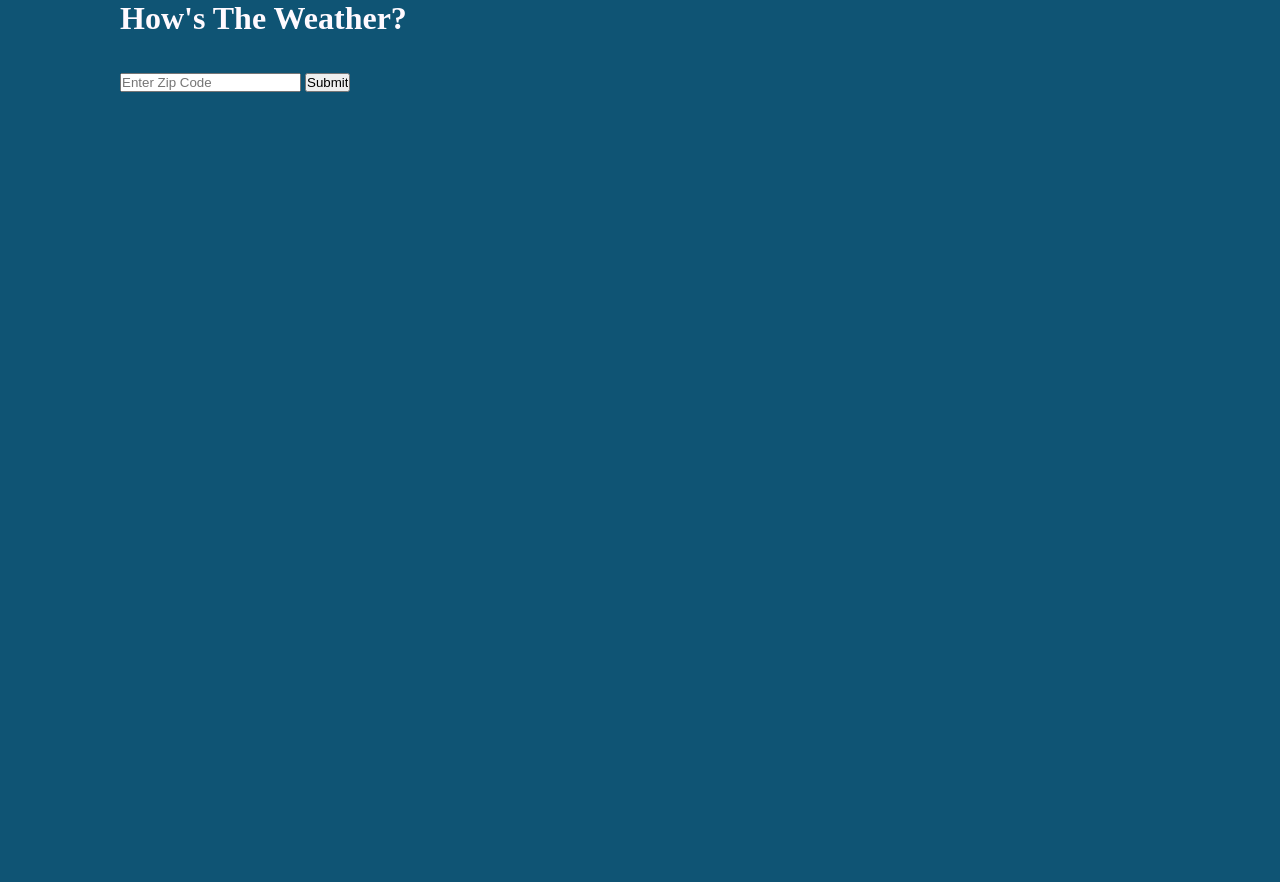
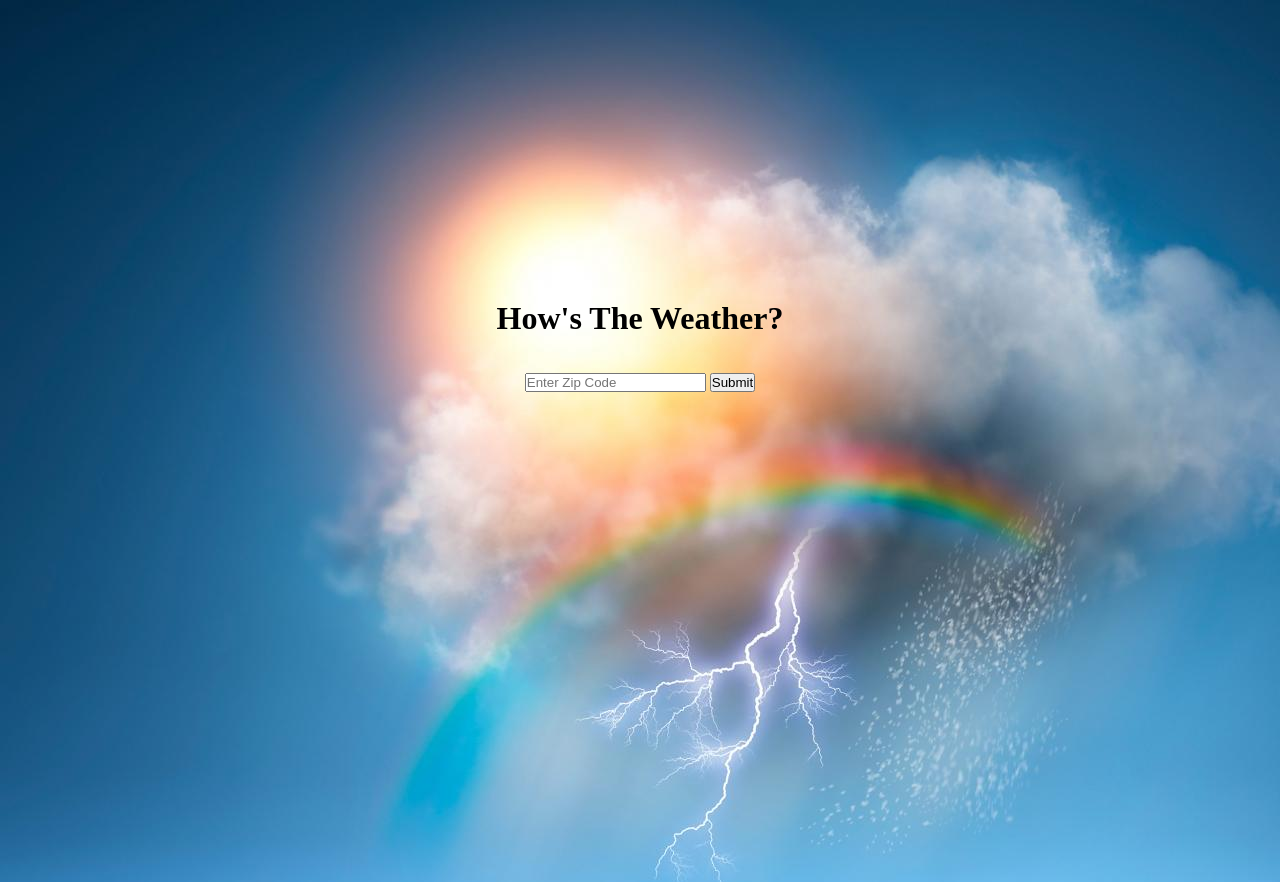
Before and after one commit to dburtonthompson/app-weather, a website: page index.html in a window 1280 px wide. Shown: the top 882 px of the page. Before the commit the page ends 800 px from the top, so only its background shows below. Drawn offline with nearby package versions, Linux system fonts and the light colour scheme.

Commit message:
updated style sheet

```diff
--- a/style.css
+++ b/style.css
@@ -1,20 +1,22 @@
 *{
-	margin: 0;
-	padding: 0;
-	box-sizing: border-box;
+  margin: 0;
+  padding: 0;
+  box-sizing: border-box;
 }
 
 body {
-  background-color: #0F5474;
-  color: #FFFAFF; }
+  background-image: url(image.jpeg);
+  color: black; }
 
 .main {
   height: 100vh; }
 
   .container {
-  position: relative;
+  position: ;
   width: 100%;
   max-width: 1080px;
   margin: 0 auto;
   padding: 0 20px;
-  box-sizing: border-box; }
+  box-sizing: border-box;
+  text-align: center;
+  margin-top: 300px;}
```
